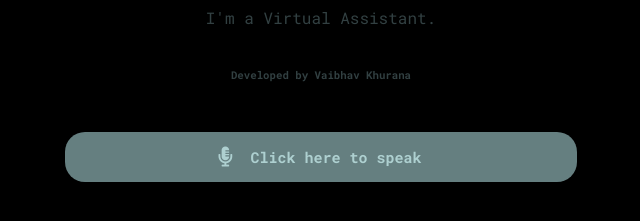
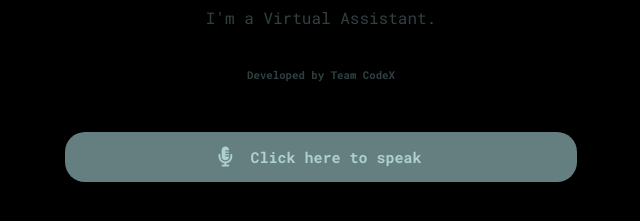
Before and after one commit to Vaibhav2887/Virtual, a plain HTML site: page index.html in a window 1280 px wide. Shown: the part 427-648 px from the top of the page, 319-959 px from the left. Drawn offline with Linux system fonts and the light colour scheme.

Commit message:
Update index.html

```diff
--- a/index.html
+++ b/index.html
@@ -24,7 +24,7 @@
         </div>
         <h1>Doodle</h1>
         <p>I'm a Virtual Assistant.</p>
-        <h6>Developed by Vaibhav Khurana</h6>
+        <h6>Developed by Team CodeX</h6>
       </div>
 
       <div class="input">
```
